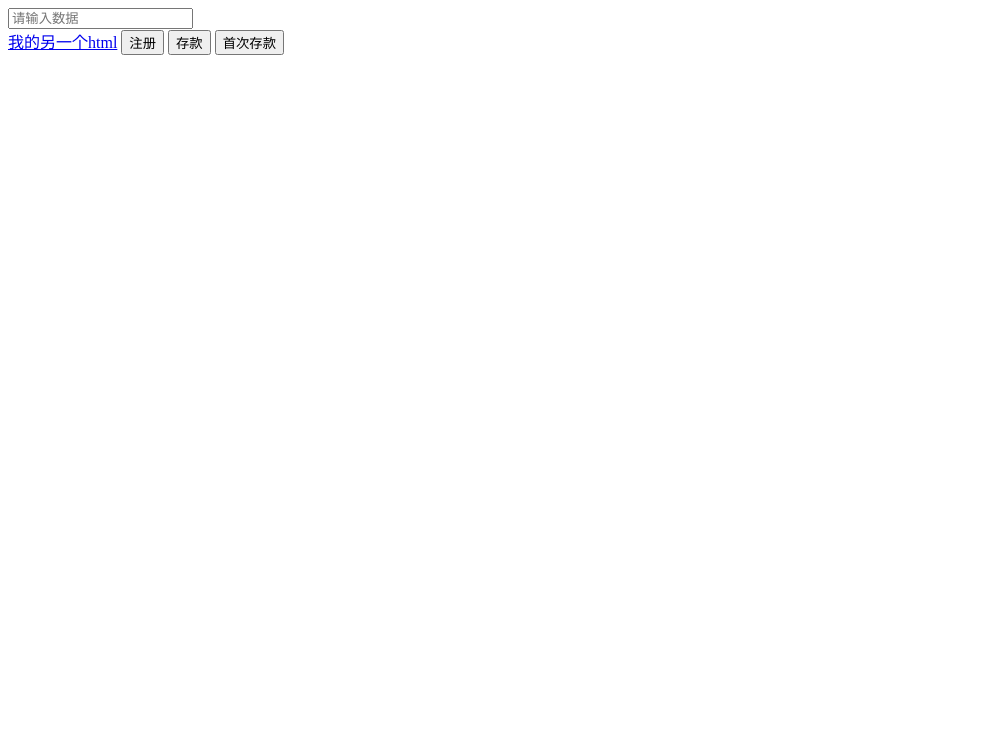
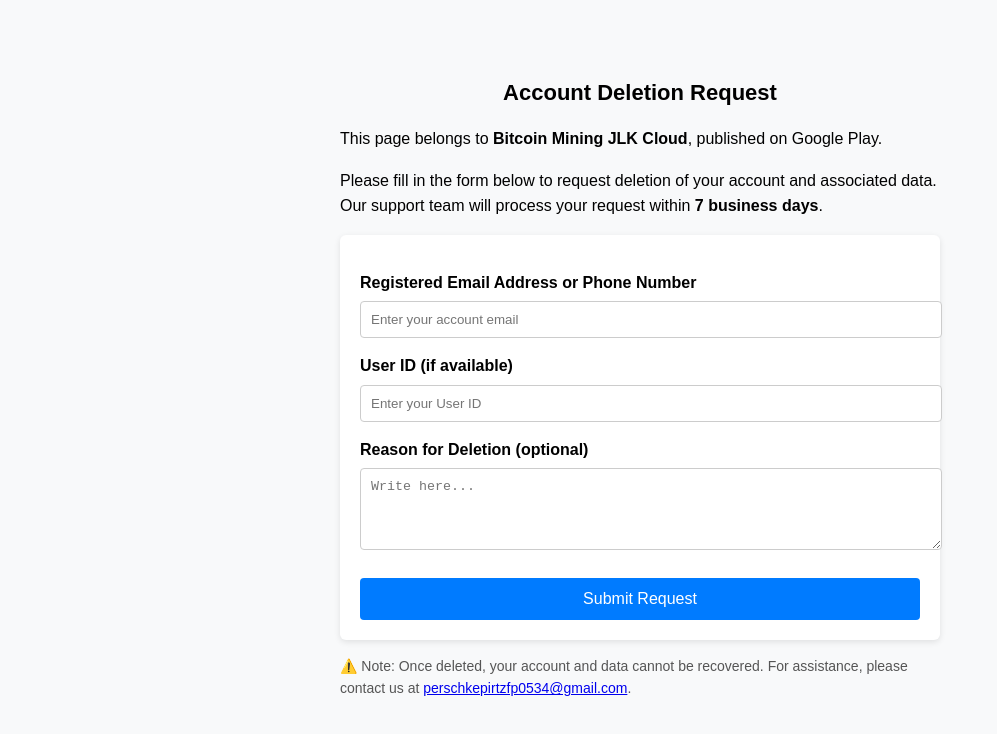
Before and after one commit to A189lin/Bitcoin-Mining-JLK-Cloud, a plain HTML site: page index.html in a window 1280 px wide. Shown: the whole page, without its empty margins (0-997 px from the left). Drawn offline with Linux system fonts and the light colour scheme.

Commit message:
Update index.html
Bitcoin Mining JLK Cloud信息添加

```diff
--- a/index.html
+++ b/index.html
@@ -2,35 +2,86 @@
 <html lang="en">
 <head>
   <meta charset="UTF-8">
+  <title>Account Deletion Request - Bitcoin Mining JLK Cloud</title>
   <meta name="viewport" content="width=device-width, initial-scale=1.0">
-  <meta http-equiv="X-UA-Compatible" content="ie=edge">
-  <title>Test</title>
+  <style>
+    body {
+      font-family: Arial, sans-serif;
+      max-width: 600px;
+      margin: 40px auto;
+      padding: 20px;
+      line-height: 1.6;
+      background: #f8f9fa;
+    }
+    h1 {
+      font-size: 22px;
+      text-align: center;
+    }
+    form {
+      background: #fff;
+      padding: 20px;
+      border-radius: 6px;
+      box-shadow: 0 2px 6px rgba(0,0,0,0.1);
+    }
+    label {
+      display: block;
+      margin-top: 15px;
+      font-weight: bold;
+    }
+    input, textarea {
+      width: 100%;
+      padding: 10px;
+      margin-top: 6px;
+      border: 1px solid #ccc;
+      border-radius: 4px;
+    }
+    button {
+      margin-top: 20px;
+      width: 100%;
+      padding: 12px;
+      background: #007bff;
+      border: none;
+      color: #fff;
+      font-size: 16px;
+      border-radius: 4px;
+      cursor: pointer;
+    }
+    button:hover {
+      background: #0056b3;
+    }
+    .note {
+      font-size: 14px;
+      color: #555;
+      margin-top: 15px;
+    }
+  </style>
 </head>
 <body>
-<div class="input-field col s6">
-  <input placeholder="请输入数据" id="text1" type="text" class="validate">
-</div>
+  <h1>Account Deletion Request</h1>
+   <p>
+    This page belongs to <strong>Bitcoin Mining JLK Cloud</strong>, published on Google Play.
+  </p>
+  <p>
+    Please fill in the form below to request deletion of your account and associated data.
+    Our support team will process your request within <strong>7 business days</strong>.
+  </p>
 
-<a href="file:///android_asset/index2.html" target="_blank">我的另一个html</a>
+  <form action="mailto:your-email@example.com" method="post" enctype="text/plain">
+    <label for="email">Registered Email Address or Phone Number</label>
+    <input type="email" id="email" name="email" placeholder="Enter your account email" required>
 
-<button type="button" id="button1" onclick="testClick()" target="_blank">注册</button>
+    <label for="userid">User ID (if available)</label>
+    <input type="text" id="userid" name="userid" placeholder="Enter your User ID">
 
-<button type="button" id="button2" onclick="testClick2()">存款</button>
+    <label for="reason">Reason for Deletion (optional)</label>
+    <textarea id="reason" name="reason" rows="4" placeholder="Write here..."></textarea>
 
-<button type="button" id="button3" onclick="testClick3()">首次存款</button>
+    <button type="submit">Submit Request</button>
+  </form>
+
+  <p class="note">
+    ⚠️ Note: Once deleted, your account and data cannot be recovered.
+    For assistance, please contact us at <a href="mailto:perschkepirtzfp0534@gmail.com">perschkepirtzfp0534@gmail.com</a>.
+  </p>
 </body>
-<script>
-        function testClick() {
-           window.jsBridge.postMessage('openWindow', '{ url: "https://www.baidu.com" }');
-       }
-
-         function testClick2() {
-           window.android.onEventJs('first-recharge-success', '0');
-       }
-
-        function testClick3() {
-           window.androidJs.adjustEvent('first-deposit-success', 1);
-       }
-
-</script>
 </html>
```
